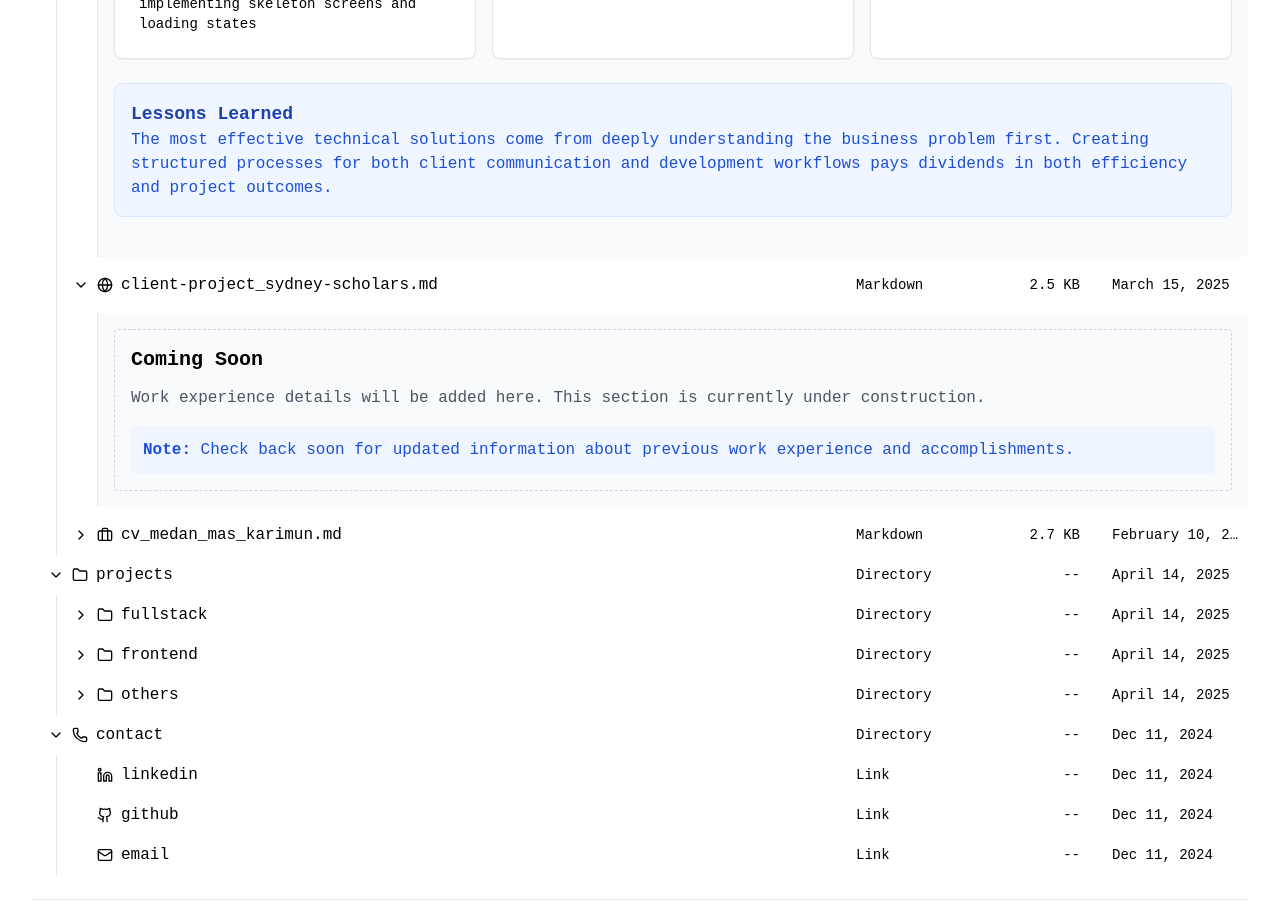
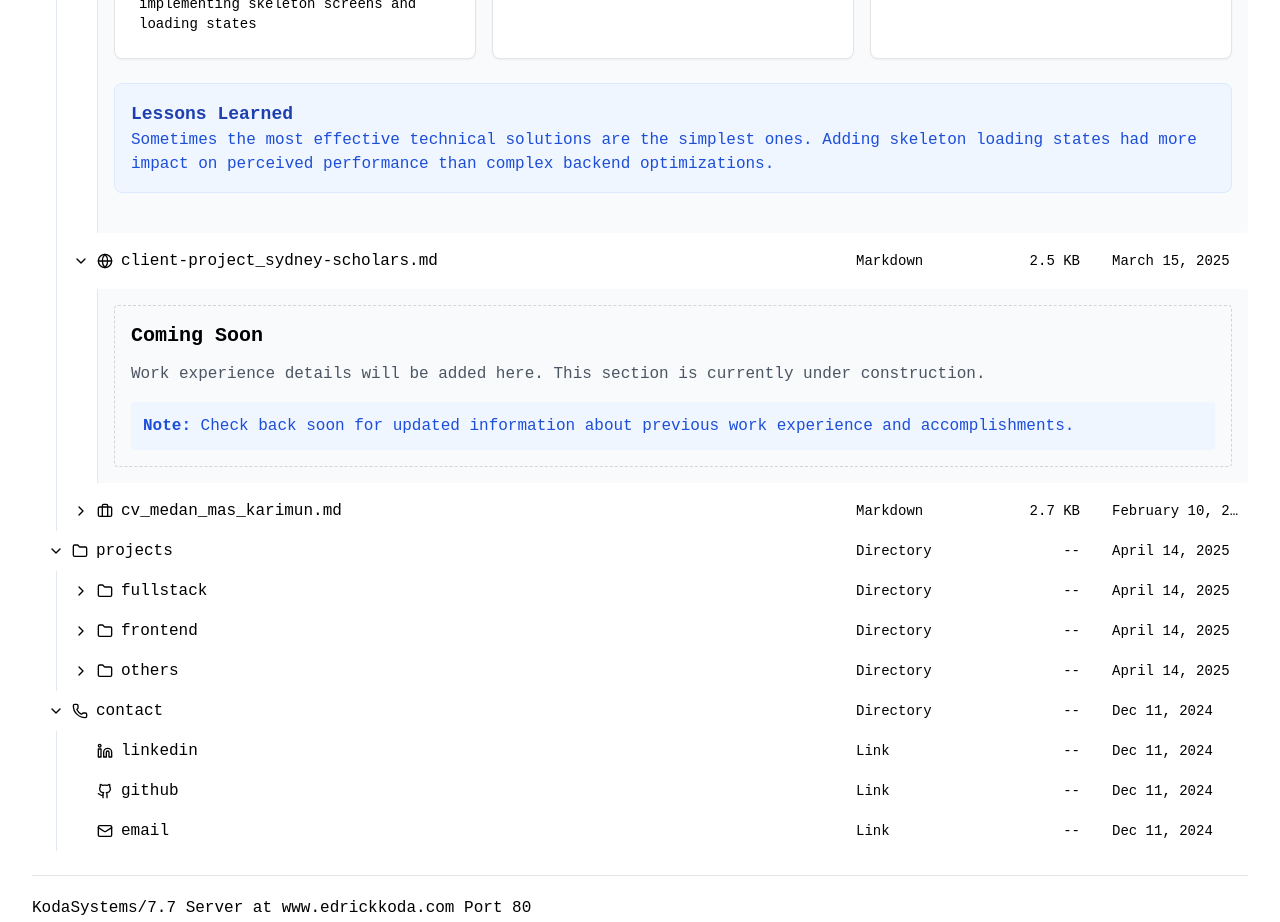
Before and after one commit to KodaEd/apache-portfolio, a Next.js app: page / in a window 1280 px wide. Shown: the part 4020-4942 px from the top of the page. Built offline with nearby package versions, Linux system fonts and the light colour scheme.

Commit message:
added a new lesson learned

```diff
--- a/src/data/work/we_print.tsx
+++ b/src/data/work/we_print.tsx
@@ -169,10 +169,9 @@ const WePrintProject: React.FC = () => {
         <div className="p-4 bg-blue-50 rounded-lg border border-blue-100">
           <h4 className="font-bold text-lg text-blue-800">Lessons Learned</h4>
           <p className="text-blue-700">
-            The most effective technical solutions come from deeply
-            understanding the business problem first. Creating structured
-            processes for both client communication and development workflows
-            pays dividends in both efficiency and project outcomes.
+            Sometimes the most effective technical solutions are the simplest
+            ones. Adding skeleton loading states had more impact on perceived
+            performance than complex backend optimizations.
           </p>
         </div>
       </div>
```
